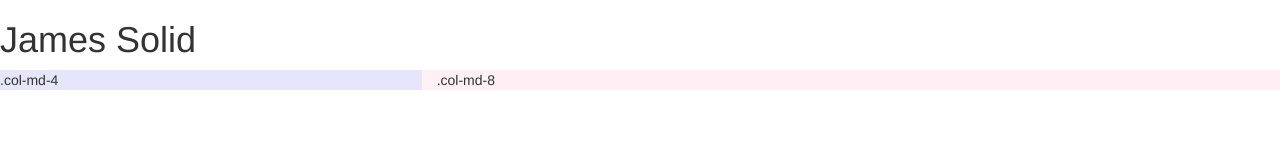
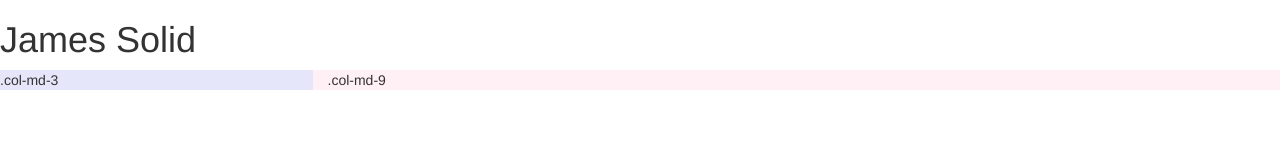
Before and after one commit to James-Solid/Portfolio, a plain HTML site: page index.html in a window 1280 px wide. Drawn offline with nearby package versions, Linux system fonts and the light colour scheme.

Commit message:
Update index.html

```diff
--- a/index.html
+++ b/index.html
@@ -22,8 +22,8 @@
     <h1>James Solid</h1>
 
     <div class="row">
-    <div class="col-sm-4" style="background-color:lavender;">.col-md-4</div>
-    <div class="col-sm-8" style="background-color:lavenderblush;">.col-md-8</div>
+    <div class="col-sm-3" style="background-color:lavender;">.col-md-3</div>
+    <div class="col-sm-9" style="background-color:lavenderblush;">.col-md-9</div>
   </div>
 
     <!-- jQuery (necessary for Bootstrap's JavaScript plugins) -->
```
